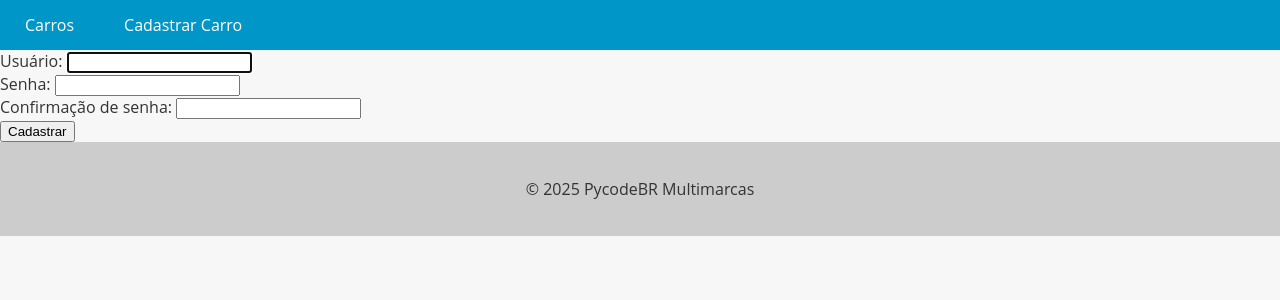
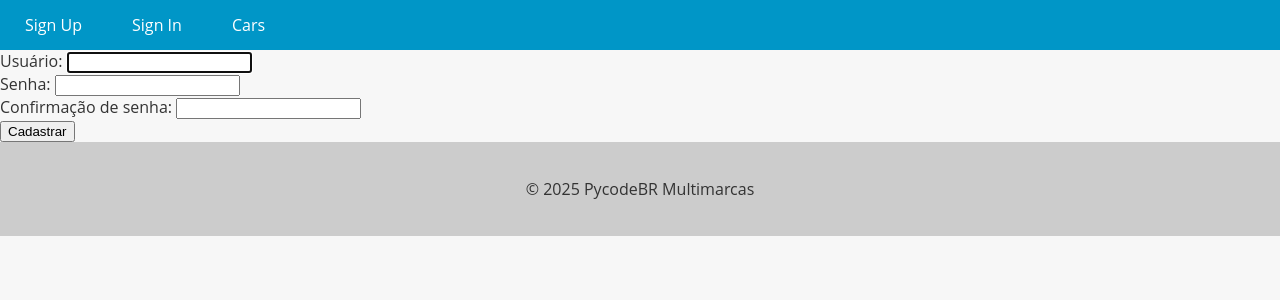
Before and after one commit to Ygorlr/PYCODEBR_cars, a Django app: page /register/ in a window 1280 px wide. Shown: the top 300 px of the page. Run offline with Django 5.2, Linux system fonts and the light colour scheme.

Commit message:
20250701-1.0

```diff
--- a/app/templates/base.html
+++ b/app/templates/base.html
@@ -66,14 +66,30 @@
         background-color: #999;
     }
 
+    .teste-red {
+        background-color: red;
+        border-radius: 10px;
+    }
   </style>
 </head>
 <body>
   <header>
     <nav>
       <ul>
-        <li><a href="{% url 'cars_list' %}">Carros</a></li>
-        <li><a href="{% url 'new_car' %}">Cadastrar Carro</a></li>
+        {% if user.is_authenticated %}
+          <li>Hello, {{ user.username }}</li>
+          <li><a href="{% url 'new_car' %}">Register Car</a></li>
+        {% endif %}
+        {% if not user.is_authenticated %}
+          <li><a href="{% url 'register' %}">Sign Up</a></li>
+          <li><a href="{% url 'login' %}">Sign In</a></li>
+        {% endif%}
+
+        <li><a href="{% url 'cars_list' %}">Cars</a></li>
+
+        {% if user.is_authenticated %}
+          <li class="teste-red"><a href="{% url 'logout' %}">Sign Out</a></li>
+        {% endif %}
       </ul>
     </nav>
   </header>
```
Also changed, not shown: db.sqlite3.
